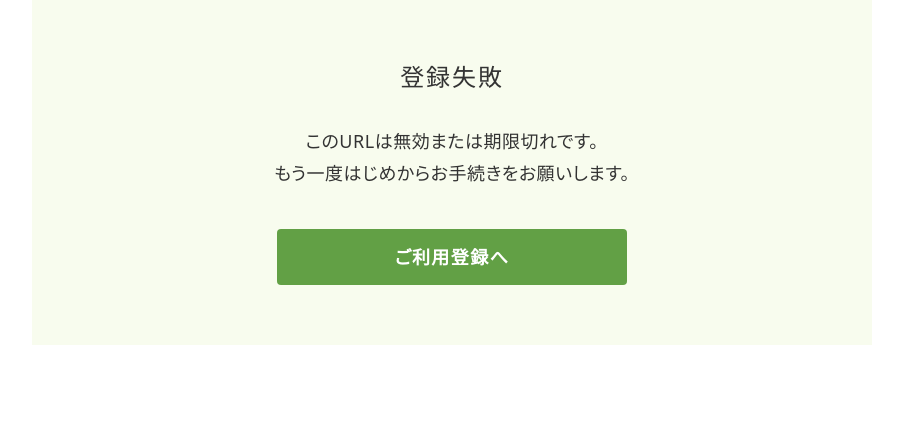
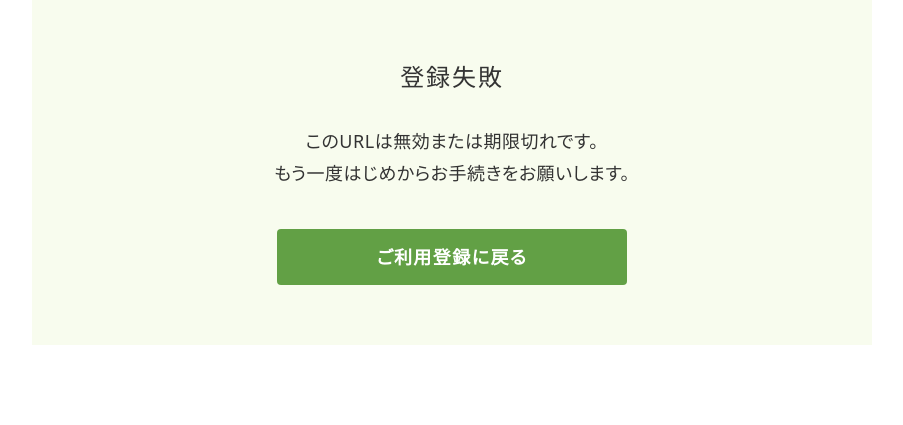
Before and after one commit to tomizawa0214/django-nagasaki-naika, a Django app: template app/accounts/templates/account/signup_done.html in a window 1280 px wide. Shown: the part 439-864 px from the top of the page, without its empty margins (188-1091 px from the left). Run offline with Django 5.2, Linux system fonts and the light colour scheme; the template is opened without the code that fills it, so the values that code supplies are empty; parts of the project's set-up code (start-up, migrations or seed data) failed here and were passed over.

Commit message:
【bugfix】コードを整理

```diff
--- a/app/accounts/templates/account/signup_done.html
+++ b/app/accounts/templates/account/signup_done.html
@@ -18,6 +18,7 @@
     <div class="l-contents__button">
       <a class="c-button c-button--primary" href="{% url 'account_login' %}">ログインページへ</a>
     </div>
+  </section>
   {# トークン無効 #}
   {% else %}
   <div class="l-step">
@@ -32,9 +33,9 @@
     <h1 class="l-contents__page-title c-title">登録失敗</h1>
     <p class="l-contents__lead c-text">このURLは無効または期限切れです。<br>もう一度はじめからお手続きをお願いします。</p>
     <div class="l-contents__button">
-      <a class="c-button c-button--primary" href="{% url 'account_signup' %}">ご利用登録へ</a>
+      <a class="c-button c-button--primary" href="{% url 'account_signup' %}">ご利用登録に戻る</a>
     </div>
+  </section>
   {% endif %}
-  </section>
 </main>
 {% endblock %}
```
